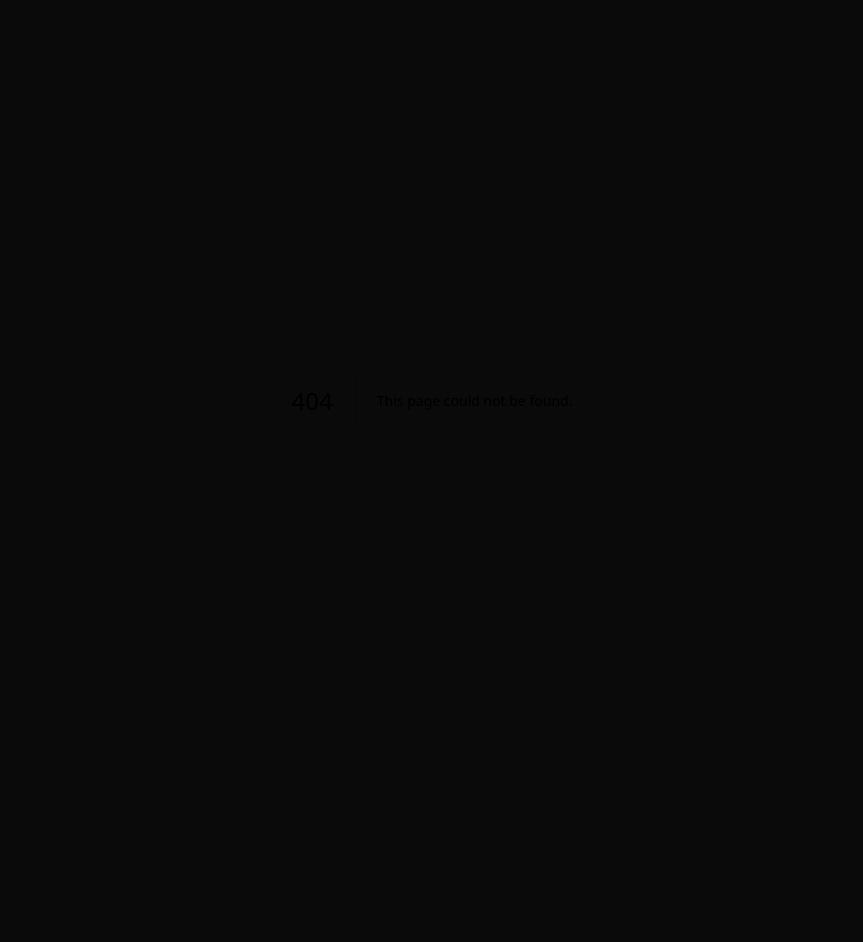
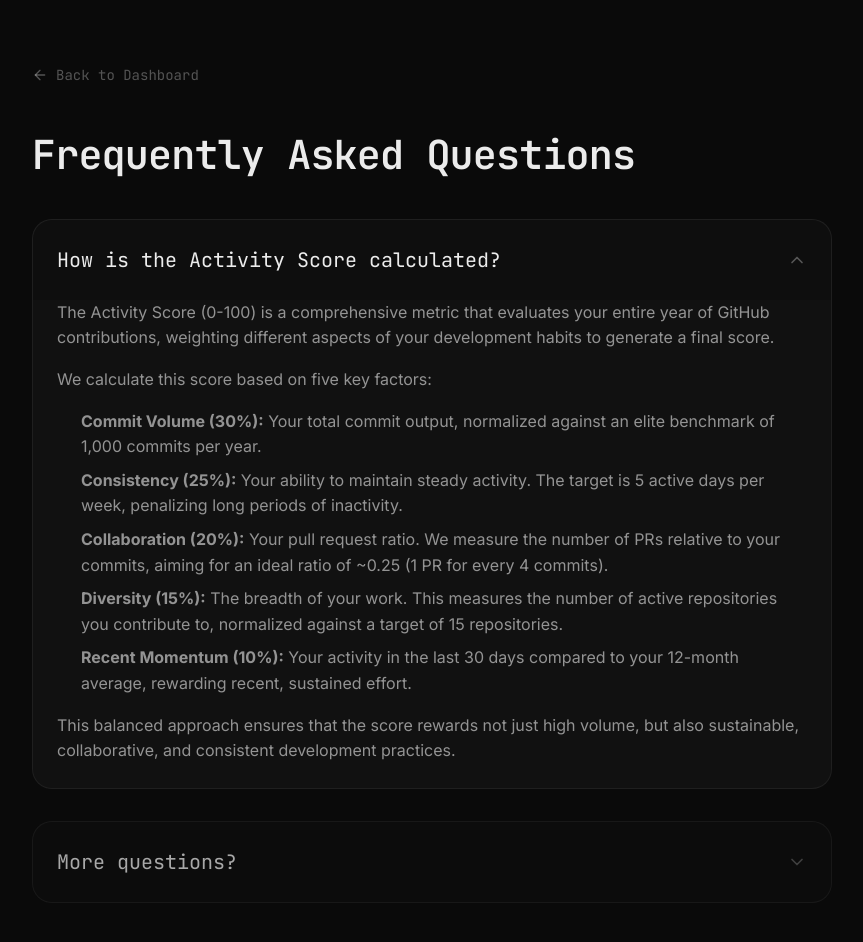
Before and after one commit to KamcyAhaka/logrithm, a Next.js app: page /faq in a window 1280 px wide. Before the commit this address had no page. Shown: the top 942 px of the page, without its empty margins (208-1071 px from the left). Before the commit the page ends 800 px from the top, so only its background shows below. Built offline with nearby package versions, Linux system fonts and the light colour scheme.

Commit message:
feat: create FAQ page with Accordion component and link from InsightPanel score

```diff
--- /dev/null
+++ b/src/app/faq/page.tsx
@@ -0,0 +1,121 @@
+import Link from 'next/link';
+import { ArrowLeft } from 'lucide-react';
+import Accordion from '@/components/ui/Accordion';
+
+export default function FAQPage() {
+  return (
+    <div
+      style={{
+        minHeight: '100vh',
+        background: 'var(--bg-primary)',
+        color: 'var(--text-primary)',
+        fontFamily: 'var(--font-sans)',
+        padding: '4rem 2rem',
+      }}
+    >
+      <div
+        style={{
+          maxWidth: '800px',
+          margin: '0 auto',
+        }}
+      >
+        <div style={{ marginBottom: '2rem' }}>
+          <Link
+            href="/dashboard"
+            style={{
+              display: 'inline-flex',
+              alignItems: 'center',
+              gap: '0.5rem',
+              color: 'var(--text-muted)',
+              textDecoration: 'none',
+              fontSize: '0.875rem',
+              fontFamily: 'var(--font-mono)',
+              transition: 'color 0.2s',
+            }}
+            className="hover-text-primary"
+          >
+            <ArrowLeft size={16} />
+            Back to Dashboard
+          </Link>
+        </div>
+
+        <h1
+          style={{
+            fontSize: '2.5rem',
+            marginBottom: '2rem',
+            fontFamily: 'var(--font-mono)',
+            fontWeight: 600,
+            letterSpacing: '-0.02em',
+          }}
+        >
+          Frequently Asked Questions
+        </h1>
+
+        <div style={{ display: 'flex', flexDirection: 'column', gap: '2rem' }}>
+          {/* Activity Score Section */}
+          <Accordion title="How is the Activity Score calculated?" defaultOpen={true}>
+            <div
+              style={{
+                color: 'var(--text-secondary)',
+                lineHeight: 1.6,
+                display: 'flex',
+                flexDirection: 'column',
+                gap: '1rem',
+              }}
+            >
+              <p>
+                The Activity Score (0-100) is a comprehensive metric that evaluates your entire year
+                of GitHub contributions, weighting different aspects of your development habits to
+                generate a final score.
+              </p>
+              <p>We calculate this score based on five key factors:</p>
+              <ul
+                style={{
+                  paddingLeft: '1.5rem',
+                  display: 'flex',
+                  flexDirection: 'column',
+                  gap: '0.5rem',
+                }}
+              >
+                <li>
+                  <strong>Commit Volume (30%):</strong> Your total commit output, normalized against
+                  an elite benchmark of 1,000 commits per year.
+                </li>
+                <li>
+                  <strong>Consistency (25%):</strong> Your ability to maintain steady activity. The
+                  target is 5 active days per week, penalizing long periods of inactivity.
+                </li>
+                <li>
+                  <strong>Collaboration (20%):</strong> Your pull request ratio. We measure the
+                  number of PRs relative to your commits, aiming for an ideal ratio of ~0.25 (1 PR
+                  for every 4 commits).
+                </li>
+                <li>
+                  <strong>Diversity (15%):</strong> The breadth of your work. This measures the
+                  number of active repositories you contribute to, normalized against a target of 15
+                  repositories.
+                </li>
+                <li>
+                  <strong>Recent Momentum (10%):</strong> Your activity in the last 30 days compared
+                  to your 12-month average, rewarding recent, sustained effort.
+                </li>
+              </ul>
+              <p>
+                This balanced approach ensures that the score rewards not just high volume, but also
+                sustainable, collaborative, and consistent development practices.
+              </p>
+            </div>
+          </Accordion>
+
+          {/* Placeholder for future FAQs */}
+          <Accordion title="More questions?" opacity={0.7}>
+            <p style={{ color: 'var(--text-secondary)', lineHeight: 1.6 }}>
+              We will populate this page with more frequently asked questions as the platform grows.
+              Stay tuned!
+            </p>
+          </Accordion>
+        </div>
+      </div>
+    </div>
+  );
+}
--- a/src/components/insights/InsightPanel.tsx
+++ b/src/components/insights/InsightPanel.tsx
@@ -1,7 +1,7 @@
 'use client';
 
 import Link from 'next/link';
-import { Terminal, Zap, TrendingUp, AlertCircle, Share2 } from 'lucide-react';
+import { Terminal, Zap, TrendingUp, AlertCircle, Share2, HelpCircle } from 'lucide-react';
 import InsightSkeleton from './InsightSkeleton';
 import type { InsightObject } from '@/types/github';
 
@@ -218,7 +218,46 @@ export default function InsightPanel({
               </p>
             </div>
             <div style={{ display: 'flex', alignItems: 'center', gap: '1rem' }}>
-              <span className="score-pill">score: {insights.activityScore}</span>
+              <div
+                style={{
+                  position: 'relative',
+                  display: 'flex',
+                  alignItems: 'center',
+                  gap: '0.4rem',
+                }}
+                className="group"
+              >
+                <span className="score-pill">score: {insights.activityScore}</span>
+                <Link
+                  href="/faq"
+                  style={{ color: 'var(--text-muted)', display: 'flex', alignItems: 'center' }}
+                >
+                  <HelpCircle size={14} />
+                </Link>
+                {/* Tooltip */}
+                <div
+                  style={{
+                    position: 'absolute',
+                    bottom: '100%',
+                    left: '50%',
+                    transform: 'translateX(-50%)',
+                    marginBottom: '8px',
+                    padding: '0.5rem 0.75rem',
+                    background: 'var(--bg-primary)',
+                    border: '1px solid var(--border-subtle, rgba(255,255,255,0.1))',
+                    borderRadius: '0.5rem',
+                    fontSize: '0.75rem',
+                    color: 'var(--text-primary)',
+                    whiteSpace: 'nowrap',
+                    pointerEvents: 'none',
+                    zIndex: 50,
+                    boxShadow: '0 4px 12px rgba(0,0,0,0.2)',
+                  }}
+                  className="opacity-0 transition-opacity duration-200 group-hover:opacity-100"
+                >
+                  Learn more about this score
+                </div>
+              </div>
               <button
                 className="btn btn-secondary"
                 onClick={onRun}
--- /dev/null
+++ b/src/components/ui/Accordion.tsx
@@ -0,0 +1,71 @@
+'use client';
+
+import { useState } from 'react';
+import { ChevronDown } from 'lucide-react';
+
+interface AccordionProps {
+  title: React.ReactNode;
+  children: React.ReactNode;
+  defaultOpen?: boolean;
+  opacity?: number;
+}
+
+export default function Accordion({
+  title,
+  children,
+  defaultOpen = false,
+  opacity = 1,
+}: AccordionProps) {
+  const [isOpen, setIsOpen] = useState(defaultOpen);
+
+  return (
+    <div className="glass-card" style={{ overflow: 'hidden', opacity }}>
+      <button
+        onClick={() => setIsOpen(!isOpen)}
+        style={{
+          width: '100%',
+          display: 'flex',
+          alignItems: 'center',
+          justifyContent: 'space-between',
+          padding: '1.5rem',
+          background: 'rgba(0, 0, 0, 0.2)',
+          border: 'none',
+          color: 'var(--text-primary)',
+          cursor: 'pointer',
+          textAlign: 'left',
+          fontFamily: 'var(--font-mono)',
+        }}
+      >
+        <span style={{ fontSize: '1.25rem' }}>{title}</span>
+        <ChevronDown
+          size={20}
+          style={{
+            transform: isOpen ? 'rotate(180deg)' : 'rotate(0deg)',
+            transition: 'transform 0.3s cubic-bezier(0.4, 0, 0.2, 1)',
+            color: 'var(--text-muted)',
+          }}
+        />
+      </button>
+      <div
+        style={{
+          display: 'grid',
+          gridTemplateRows: isOpen ? '1fr' : '0fr',
+          transition: 'grid-template-rows 0.3s cubic-bezier(0.4, 0, 0.2, 1)',
+        }}
+      >
+        <div style={{ overflow: 'hidden' }}>
+          <div
+            style={{
+              padding: '0 1.5rem 1.5rem 1.5rem',
+              opacity: isOpen ? 1 : 0,
+              transform: isOpen ? 'translateY(0)' : 'translateY(-10px)',
+              transition: 'opacity 0.3s ease-out, transform 0.3s ease-out',
+            }}
+          >
+            {children}
+          </div>
+        </div>
+      </div>
+    </div>
+  );
+}
```
